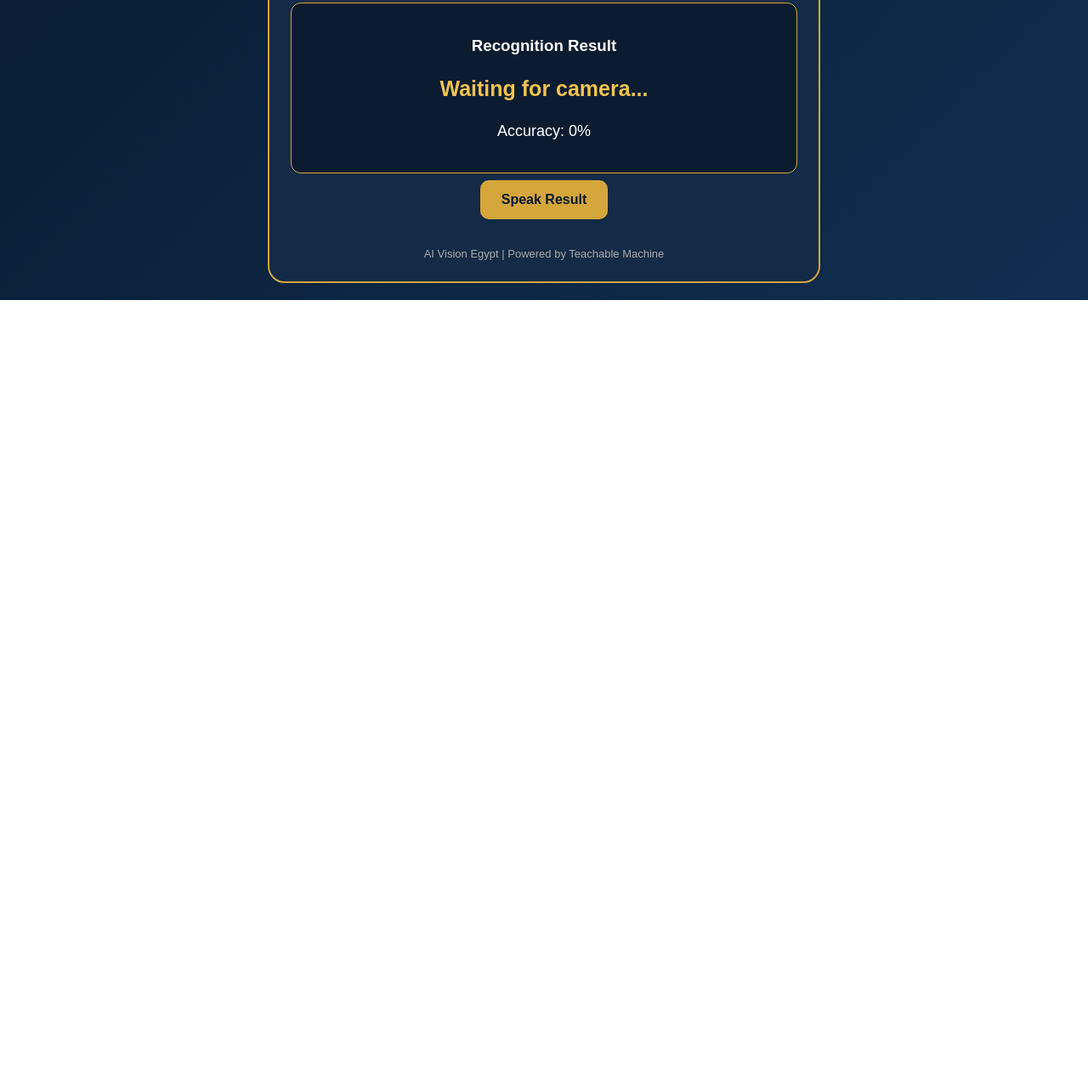
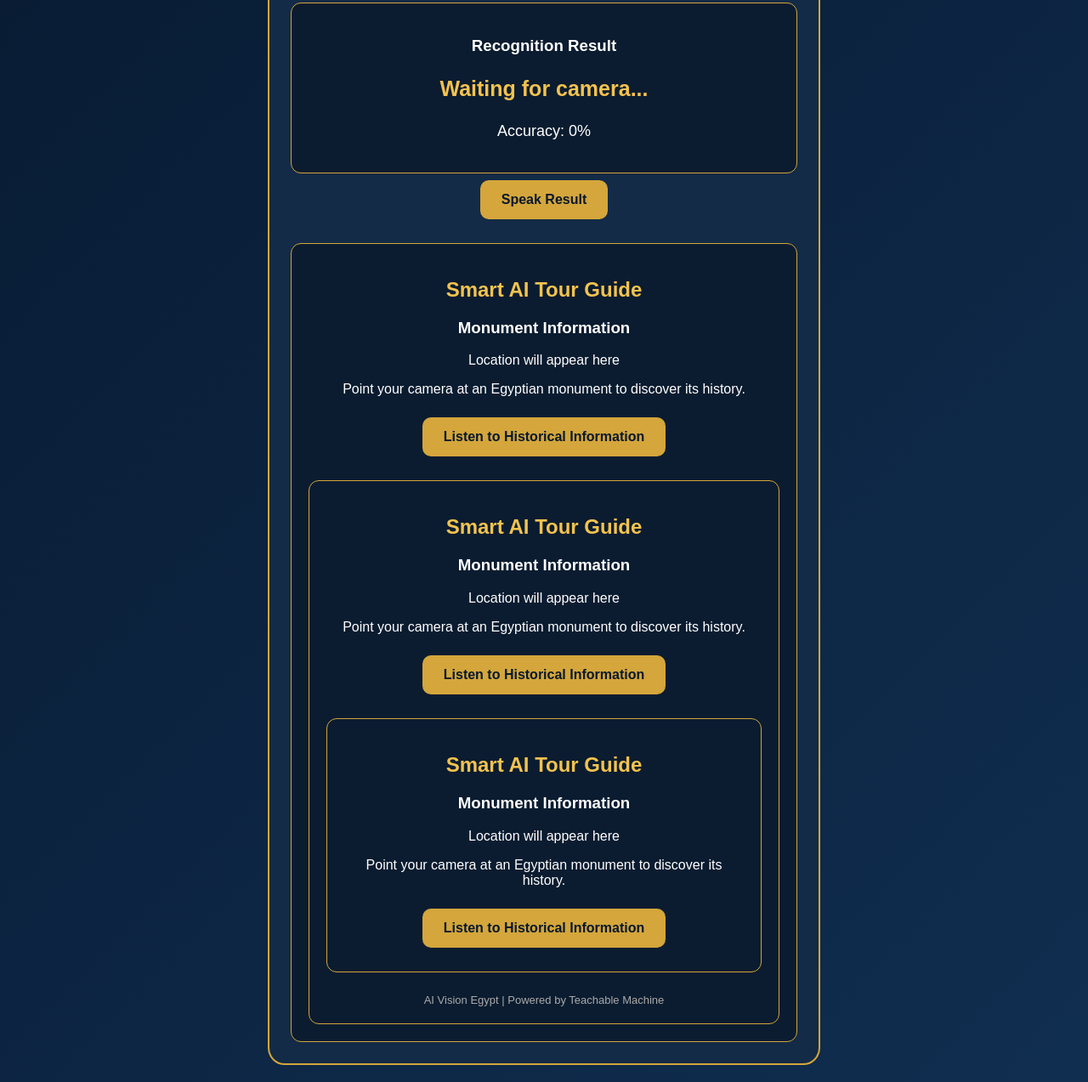
Before and after one commit to abdulsalam51178000-lgtm/AI-Vision-Egypt, a plain HTML site: page index.html in a window 1280 px wide. Shown: the part 537-1810 px from the top of the page at 85% size. Before the commit the page ends 890 px from the top, so only its background shows below. Drawn offline with Linux system fonts and the light colour scheme.

Commit message:
Update index.html

```diff
--- a/index.html
+++ b/index.html
@@ -140,6 +140,57 @@ button:disabled {
     <button onclick="speakCurrentResult()">
         Speak Result
     </button>
+
+<div class="result" id="monumentDetails">
+
+    <h2 style="color:#f3c34e;">Smart AI Tour Guide</h2>
+
+    <h3 id="monumentTitle">Monument Information</h3>
+
+    <p id="monumentLocation">Location will appear here</p>
+
+    <p id="monumentDescription">
+        Point your camera at an Egyptian monument to discover its history.
+    </p>
+
+    <button onclick="speakMonumentInfo()">
+        Listen to Historical Information
+    </button>
+
+
+<div class="result" id="monumentDetails">
+
+    <h2 style="color:#f3c34e;">Smart AI Tour Guide</h2>
+
+    <h3 id="monumentTitle">Monument Information</h3>
+
+    <p id="monumentLocation">Location will appear here</p>
+
+    <p id="monumentDescription">
+        Point your camera at an Egyptian monument to discover its history.
+    </p>
+
+    <button onclick="speakMonumentInfo()">
+        Listen to Historical Information
+    </button>
+
+<div class="result" id="monumentDetails">
+
+    <h2 style="color:#f3c34e;">Smart AI Tour Guide</h2>
+
+    <h3 id="monumentTitle">Monument Information</h3>
+
+    <p id="monumentLocation">Location will appear here</p>
+
+    <p id="monumentDescription">
+        Point your camera at an Egyptian monument to discover its history.
+    </p>
+
+    <button onclick="speakMonumentInfo()">
+        Listen to Historical Information
+    </button>
+
+</div>
 
     <div class="footer">
         AI Vision Egypt | Powered by Teachable Machine
```
